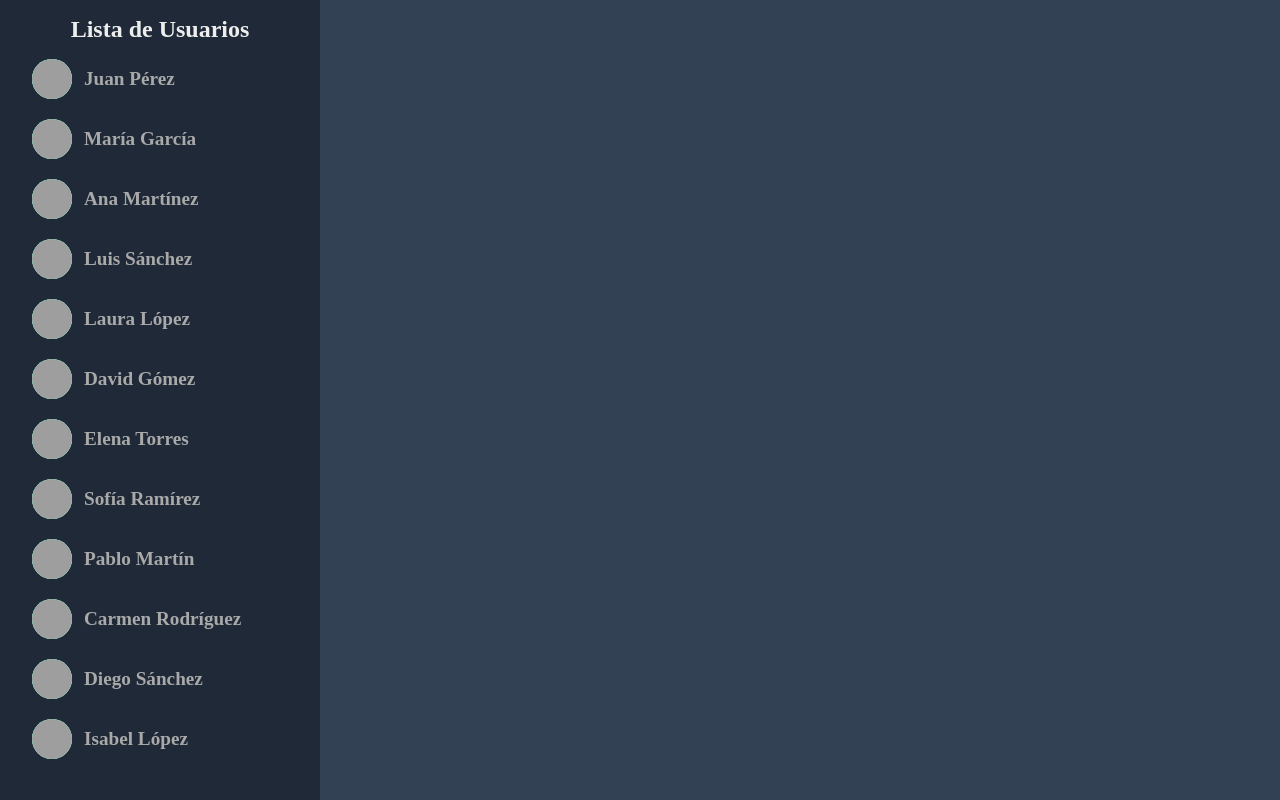
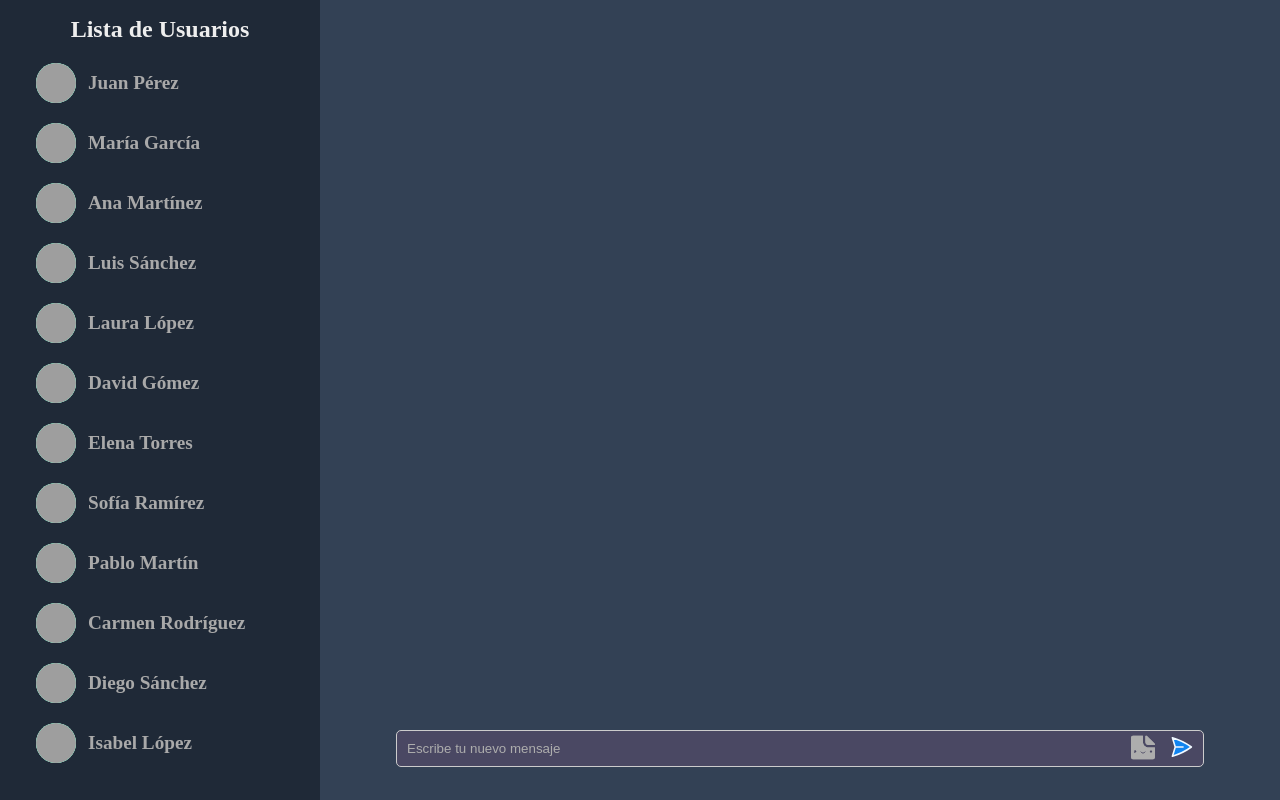
Before and after one commit to Joregesosa/ProyectoDeClase, a plain HTML site: page index.html in a window 1280 px wide. Drawn offline with Linux system fonts and the light colour scheme; grey boxes are pictures that could not be loaded.

Commit message:
Reparacion de estilos y Agregar input

```diff
--- a/css/main.css
+++ b/css/main.css
@@ -37,7 +37,7 @@
     gap: 20px;
     list-style: none;
     color: azure;
-
+    padding: 20px;
     overflow: hidden;
 }
 .sideBarContainer > ul:hover{
@@ -70,6 +70,12 @@
     display: flex;
     flex-direction: column;
     gap: 12px;
+    width: 100%;
+    min-height: calc(100vh - 100px);
+    overflow: hidden;
+}
+#messsagesContainer:hover{
+    overflow-y: scroll;
 }
 #messsagesContainer > .generalBox > .imgBox > img{
     width: 60px;
@@ -87,6 +93,7 @@
     display: flex;
     gap: 20px;
     align-items: center;
+    width: calc(100% - 20px);
 }
 
 #messsagesContainer > .generalBoxR{
@@ -129,3 +136,45 @@
     width: 95%;
 
 }
+
+/* Estilos input */
+.caja_mensaje{
+    position: relative;
+    width: 300px;
+    display: flex;
+    align-items: center;
+    width: 90%;
+    margin: 0 auto;
+    align-items: center;
+    justify-content: space-between;
+    padding: 10px;
+
+}
+
+.envio{
+    width: 100%;
+   text-align:justify;
+   width: 100%;
+   padding: 10px;
+   border: 1px solid #ccc;
+   border-radius:5px ;
+   padding-right: 40px;
+}
+#icono{
+    position: absolute;
+    top: 50%;
+    right: 20px;
+    transform: translateY(-50%);
+    cursor: pointer;
+}
+
+#icono svg {
+    margin-left: 10px;
+}
+
+input{
+    background-color: rgb(74, 72, 99);
+}
+.envio::placeholder{
+    color: rgb(173, 173, 173);
+}
--- a/index.html
+++ b/index.html
@@ -14,12 +14,53 @@
         <ul id="userList"></ul>
       </div>
 
+      <div class="ChatContainer" id="container">
+        <ul id="messsagesContainer"></ul>
 
-      <div class="ChatContainer" id="container">
-        <ul id="messsagesContainer">
-
-        </ul>
-
+        <div class="caja_mensaje">
+          <input
+            class="envio"
+            type="text"
+            placeholder="Escribe tu nuevo mensaje"
+          />
+          <span id="icono">
+            <svg
+              width="24"
+              height="24"
+              fill="rgb(173, 173, 173)"
+              class="stickerIcon-3Jx5SE"
+              aria-hidden="true"
+              role="img"
+              viewBox="0 0 20 20"
+            >
+              <path
+                fill-rule="evenodd"
+                clip-rule="evenodd"
+                d="M12.0002 0.662583V5.40204C12.0002 6.83974 13.1605 7.99981 14.5986 7.99981H19.3393C19.9245 7.99981 20.222 7.29584 19.8055 6.8794L13.1209 0.196569C12.7043 -0.219868 12.0002 0.0676718 12.0002 0.662583ZM14.5759 10.0282C12.0336 10.0282 9.96986 7.96441 9.96986 5.42209V0.0583083H1.99397C0.897287 0.0583083 0 0.955595 0 2.05228V18.0041C0 19.1007 0.897287 19.998 1.99397 19.998H17.9457C19.0424 19.998 19.9397 19.1007 19.9397 18.0041V10.0282H14.5759ZM11.9998 12.2201C11.9998 13.3245 11.1046 14.2198 10.0002 14.2198C8.8958 14.2198 8.00052 13.3245 8.00052 12.2201H6.66742C6.66742 14.0607 8.15955 15.5529 10.0002 15.5529C11.8408 15.5529 13.3329 14.0607 13.3329 12.2201H11.9998ZM4.44559 13.331C4.44559 13.9446 3.94821 14.442 3.33467 14.442C2.72112 14.442 2.22375 13.9446 2.22375 13.331C2.22375 12.7175 2.72112 12.2201 3.33467 12.2201C3.94821 12.2201 4.44559 12.7175 4.44559 13.331ZM16.6657 14.442C17.2793 14.442 17.7766 13.9446 17.7766 13.331C17.7766 12.7175 17.2793 12.2201 16.6657 12.2201C16.0522 12.2201 15.5548 12.7175 15.5548 13.331C15.5548 13.9446 16.0522 14.442 16.6657 14.442Z"
+              />
+              <path
+                class="hidden-334jci fill-gray-300"
+                fill-rule="evenodd"
+                clip-rule="evenodd"
+                d="M12.0002 0.662583V5.40204C12.0002 6.83974 13.1605 7.99981 14.5986 7.99981H19.3393C19.9245 7.99981 20.222 7.29584 19.8055 6.8794L13.1209 0.196569C12.7043 -0.219868 12.0002 0.0676718 12.0002 0.662583ZM14.5759 10.0282C12.0336 10.0282 9.96986 7.96441 9.96986 5.42209V0.0583083H1.99397C0.897287 0.0583083 0 0.955595 0 2.05228V18.0041C0 19.1007 0.897287 19.998 1.99397 19.998H17.9457C19.0424 19.998 19.9397 19.1007 19.9397 18.0041V10.0282H14.5759ZM12 13H11.2H8.8H8C8 14.1046 8.89543 15 10 15C11.1046 15 12 14.1046 12 13ZM17.7766 13.331C17.7766 13.9446 17.2793 14.442 16.6657 14.442C16.0522 14.442 15.5548 13.9446 15.5548 13.331C15.5548 12.7175 16.0522 12.2201 16.6657 12.2201C17.2793 12.2201 17.7766 12.7175 17.7766 13.331ZM2 12.2361L2.53532 11L5.62492 12.7835C5.79161 12.8797 5.79161 13.1203 5.62492 13.2165L2.53532 15L2 13.7639L3.32339 13L2 12.2361Z"
+              />
+            </svg>
+            <svg
+              xmlns="http://www.w3.org/2000/svg"
+              fill="#1084f0"
+              viewBox="0 0 24 24"
+              stroke-width="1.5"
+              stroke="currentColor"
+              style="width: 25px; height: 25px"
+            >
+              <path
+                stroke-linecap="round"
+                stroke-linejoin="round"
+                d="M6 12L3.269 3.126A59.768 59.768 0 0121.485 12 59.77 59.77 0 013.27 20.876L5.999 12zm0 0h7.5"
+              />
+            </svg>
+          </span>
+        </div>
       </div>
     </div>
   </body>
```
Also changed, not shown: js/main.js (line endings or trailing spaces).
